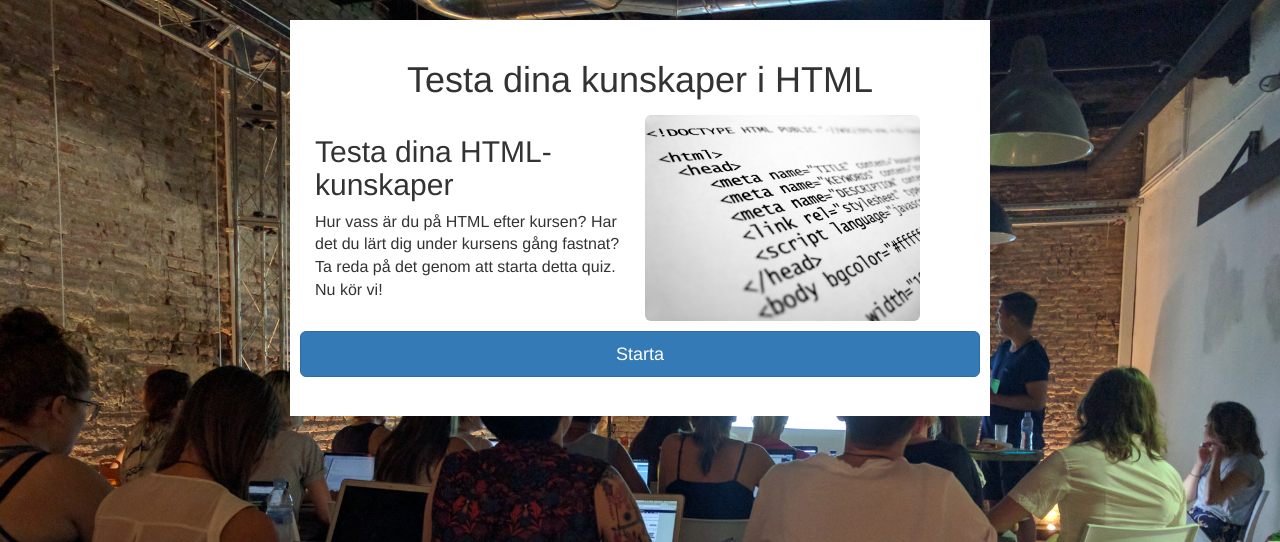
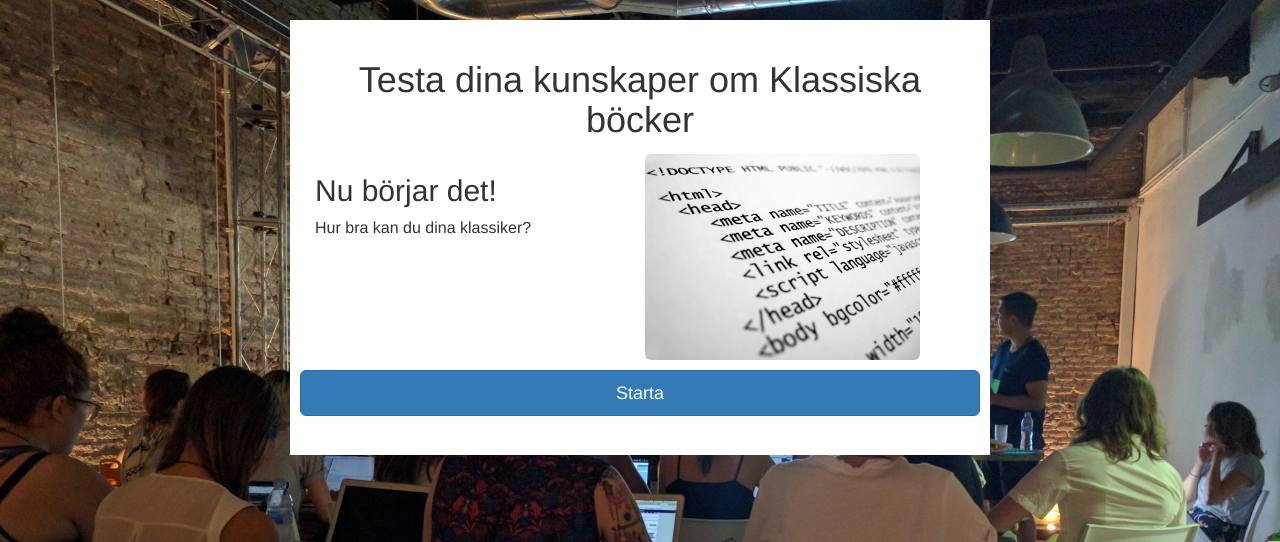
Before and after one commit to mariaelvin/quizproject, a Django app: page /quiz/1/ in a window 1280 px wide. Shown: the top 542 px of the page. Run offline with Django 3.2, Linux system fonts and the light colour scheme; some libraries are stand-ins or nearby versions.

Commit message:
Lagt till quiz-data i quiz-template

```diff
--- a/quiz/templates/quiz/quiz.html
+++ b/quiz/templates/quiz/quiz.html
@@ -13,13 +13,13 @@
 		<div class="container-fluid">
 			<div class="row">
 				<div class="col-md-12">
-					<h1>Testa dina kunskaper i HTML</h1>
+					<h1>Testa dina kunskaper om {{ quiz.name }}</h1>
 				</div>
 			</div>
 			<div class="row">
 				<div class="col-md-6 col-padding">
-					<h2>Testa dina HTML-kunskaper</h2>
-					<p>Hur vass är du på HTML efter kursen? Har det du lärt dig under kursens gång fastnat? Ta reda på det genom att starta detta quiz. Nu kör vi!</p>
+					<h2>Nu börjar det!</h2>
+					<p>{{ quiz.description }}</p>
 				</div>
 				<div class="col-md-6 col-padding">
 					<img src="/static/htmlbild.jpg" alt="Bilden föreställer lite html-kod" align="center" class="img-rounded" width="275"><br>
--- a/quiz/views.py
+++ b/quiz/views.py
@@ -24,8 +24,12 @@ def startpage(request):
 	}
 	return render(request, "quiz/startpage.html", context)
 
-def quiz(request):
-	return render(request, "quiz/quiz.html")
+def quiz(request,quiz_number):
+	context = {
+	"quiz": quizzes[int(quiz_number)-1],
+	"quiz_number": quiz_number,
+	}
+	return render(request, "quiz/quiz.html", context)
 
 def question(request):
 	return render(request, "quiz/question.html")
--- a/quizsite/urls.py
+++ b/quizsite/urls.py
@@ -17,7 +17,7 @@ from django.conf.urls import url
 from quiz import views
 urlpatterns = [
     url(r"^$", views.startpage),
-    url(r"^quiz/[0-9]+/$",views.quiz),
+    url(r"^quiz/([0-9]+)/$",views.quiz),
     url(r"^quiz/[0-9]+/question/[0-9]+/$", views.question),
 	url(r"^quiz/[0-9]+/completed/$", views.completed),
 ]
```
